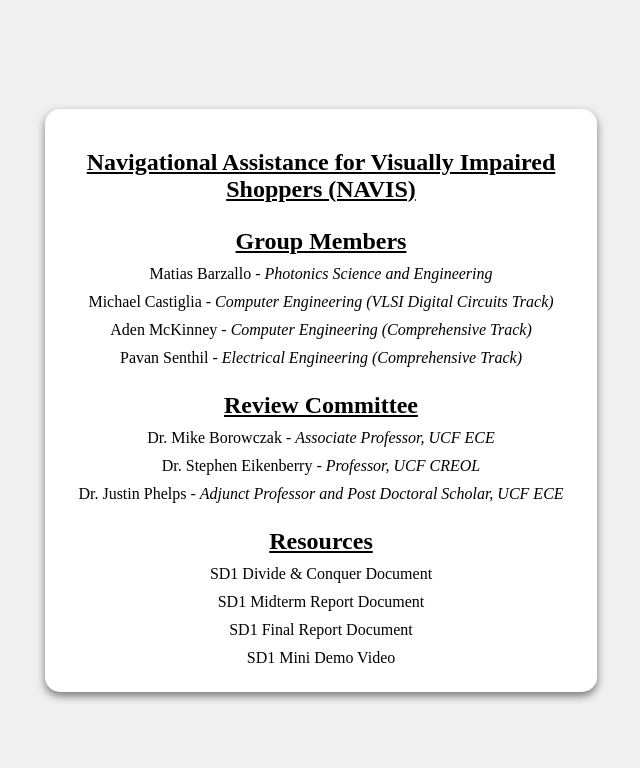
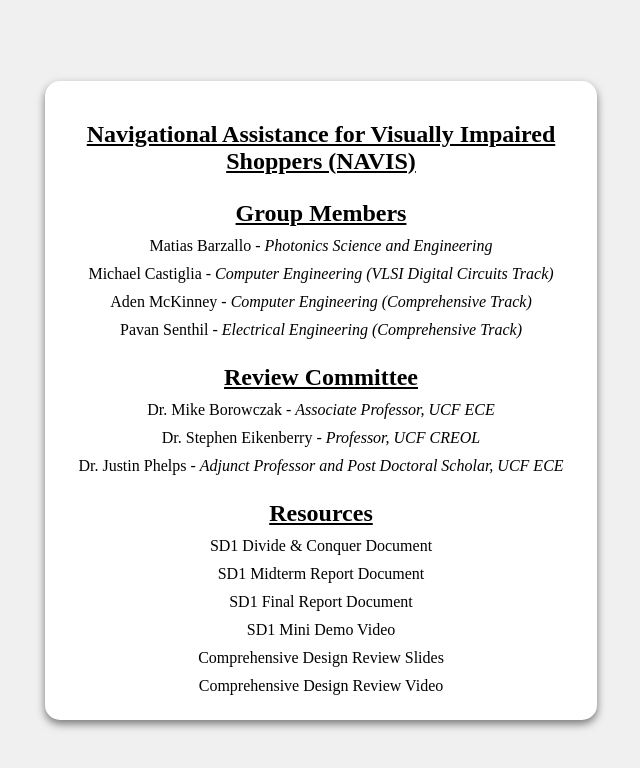
Before and after one commit to mcastiglia/seniordesignsite, a plain HTML site: page index.html in a window 1280 px wide. Shown: the whole page, without its empty margins (319-959 px from the left). Drawn offline with Linux system fonts and the light colour scheme.

Commit message:
CDR Presentation

```diff
--- a/index.html
+++ b/index.html
@@ -23,6 +23,8 @@
         <p><a href="midtermdoc.pdf">SD1 Midterm Report Document</a>
         <p><a href="finalreport.pdf">SD1 Final Report Document</a>
         <p><a href="https://youtu.be/SlnMSQhPJgg">SD1 Mini Demo Video</a>
+        <p><a href="CDRPresentation.pdf">Comprehensive Design Review Slides</a>
+        <p><a href="https://youtu.be/K7GbEh1pvRE">Comprehensive Design Review Video</a>
     </div>
 </body>
 </html>
```
Also changed, not shown: 1 other file.
